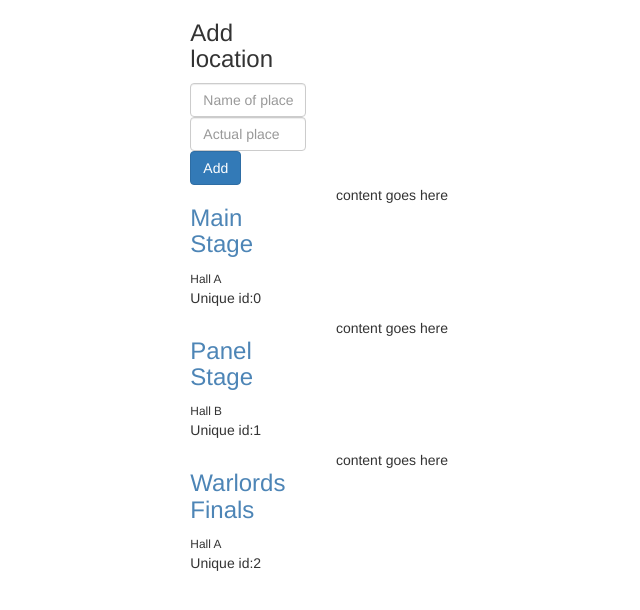
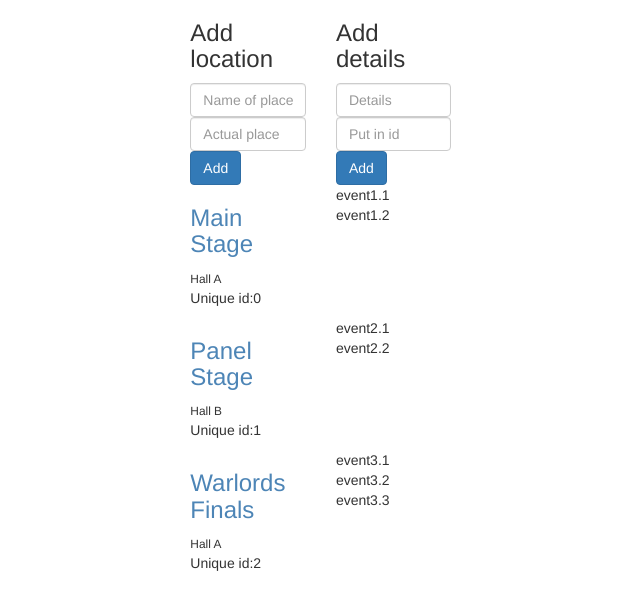
Before and after one commit to darrrrUC/event, a plain HTML site: page index.html in a window 1280 px wide. Shown: the whole page, without its empty margins (28-668 px from the left). Drawn offline with nearby package versions, Linux system fonts and the light colour scheme; some packages are replaced by stand-ins of ours.

Commit message:
Initial push for event logic, adds to correct place

```diff
--- a/js/controllers/HomeController.js
+++ b/js/controllers/HomeController.js
@@ -10,6 +10,7 @@ app.controller('HomeController', ['$scope', 'locations', function($scope, locati
 			name: $scope.name,
 			place: $scope.place,
 			placeID: $scope.locations.length,
+			events: [],
 		}
 		);
 		$scope.name = "";
--- a/js/services/locations.js
+++ b/js/services/locations.js
@@ -7,17 +7,20 @@ app.factory('locations', [function(){
 			name: 'Main Stage',
 			place: 'Hall A',
 			placeID: 0,
+			events: ["event1.1", "event1.2"],
 
 		},
 		{
 			name: 'Panel Stage',
 			place: 'Hall B',
 			placeID: 1,
+			events: ["event2.1", "event2.2"],
 		},
 		{
 			name: 'Warlords Finals',
 			place: 'Hall A',
 			placeID: 2,
+			events: ["event3.1", "event3.2", "event3.3"],
 		},
 		]
 	};
--- a/views/home.html
+++ b/views/home.html
@@ -11,6 +11,18 @@
 				<button type="submit" class="btn btn-primary">Add</button>
 			</form>
 		</div>
+
+		<div class="col-md-2">
+			<form ng-submit="addEventDetails()">
+				<h3>Add details</h3>
+				<div class="formgroup">
+					<input type="text" class="form-control" placeholder="Details" ng-model="details"></input>
+					<input type="text" class="form-control" placeholder="Put in id" ng-model="putInId"></input>
+				</div>
+				<button type="submit" class="btn btn-primary">Add</button>
+			</form>
+
+		</div>
 	</div>
 
 
@@ -22,10 +34,10 @@
 					<p>Unique id:{{x.placeID}}</p>
 				</div>
 				<div class="col-md-6">
-<p>content goes here</p>
+					<div ng-repeat="event in locations[$index].events">
+						{{event}}
 					</div>
 				</div>
-
-
-
 		</div>
+	</div>
+</div>
```
Lines whose indentation alone changed are shown as unchanged.
